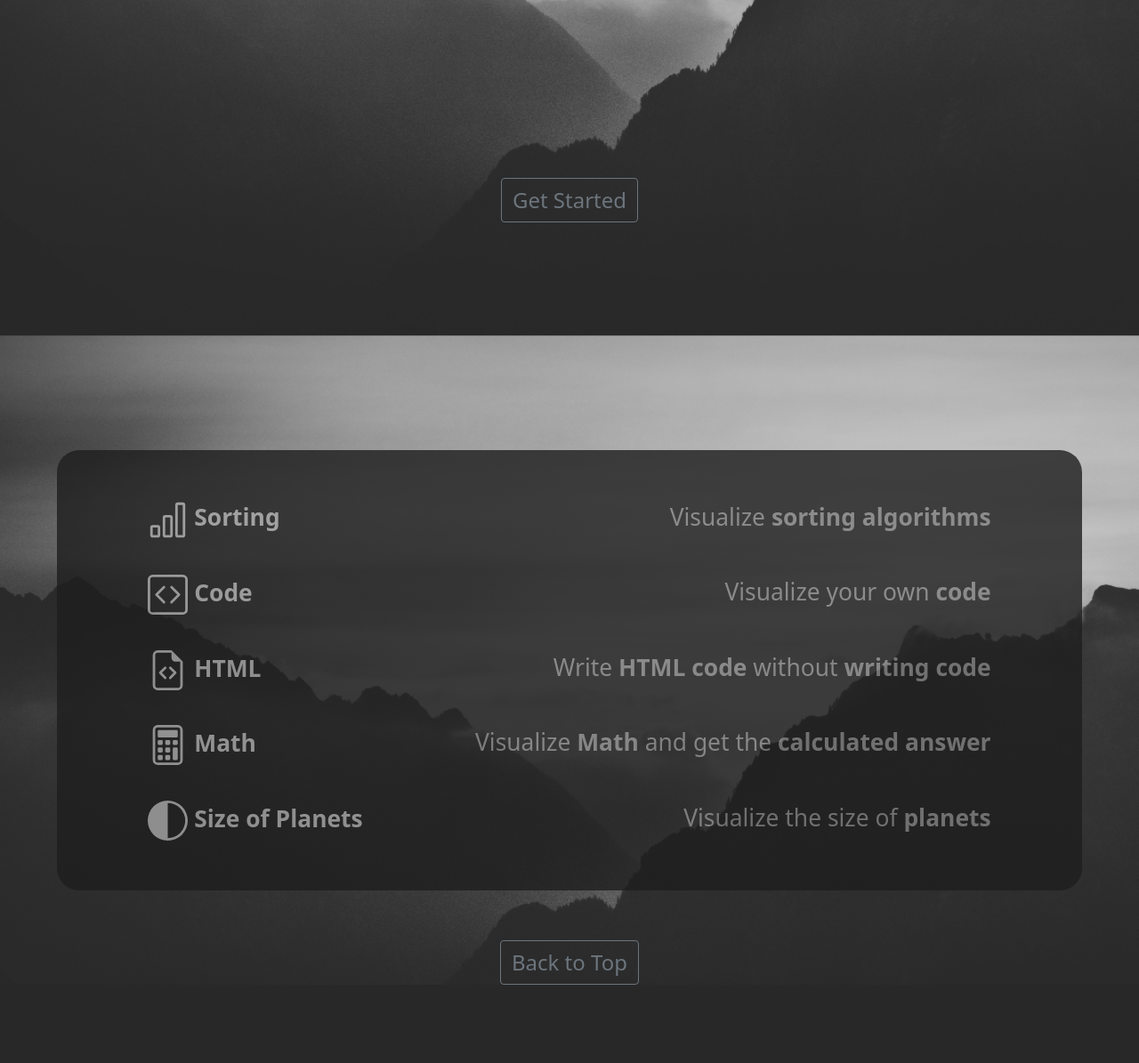
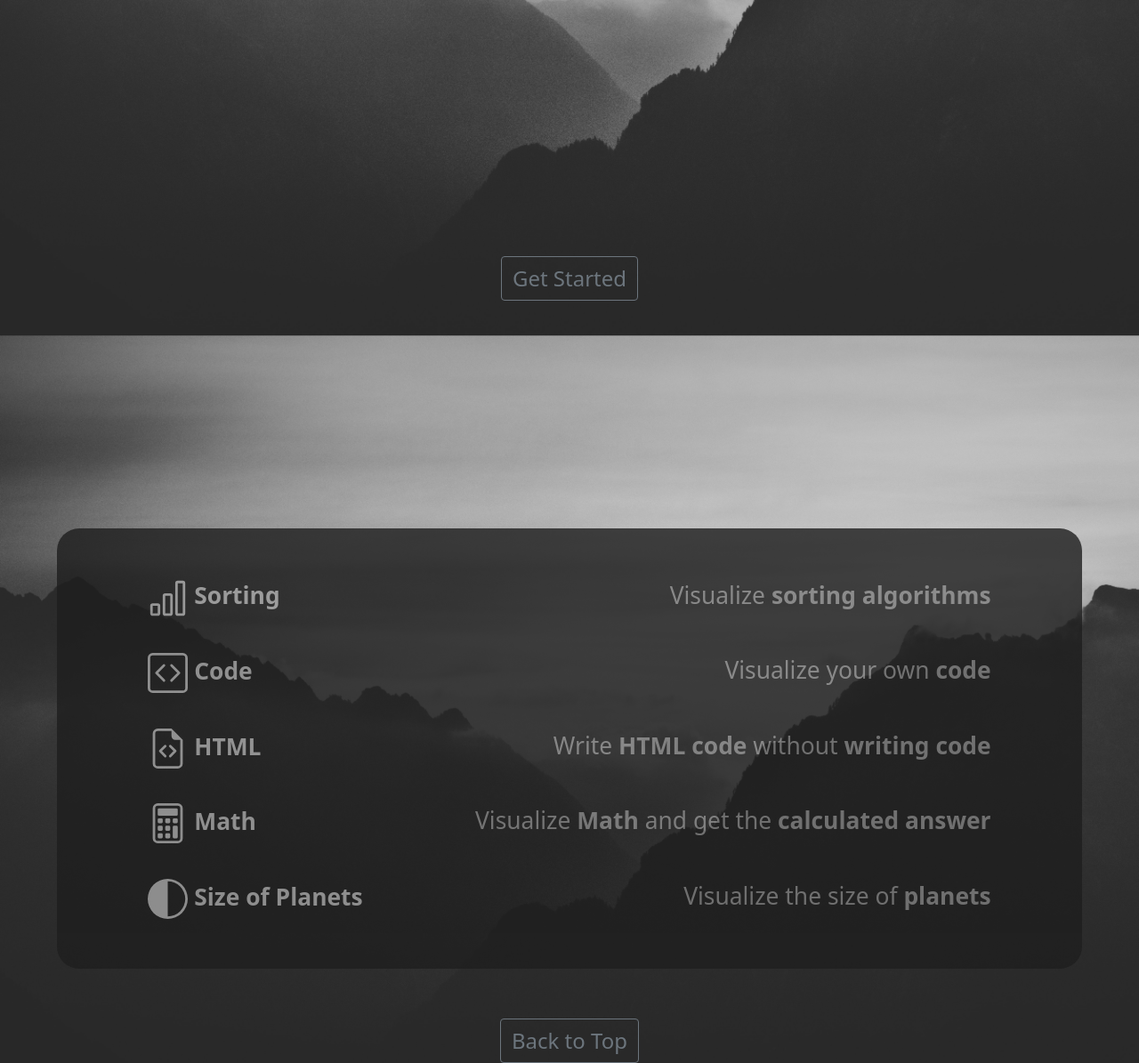
Before and after one commit to BekhruzSNiyazov/Visualization101, a Flask app: page / in a window 1280 px wide. Shown: the part 476-1671 px from the top of the page at 89% size. Before the commit the page ends 1583 px from the top, so only its background shows below. Run offline with Flask 2, Linux system fonts and the light colour scheme.

Commit message:
updated index.css

```diff
--- a/static/css/index.css
+++ b/static/css/index.css
@@ -1,3 +1,15 @@
+body {
+    overflow: hidden;
+}
+.scroll-container {
+    height: 100vh;
+    overflow-y: scroll;
+    scroll-snap-type: y mandatory;
+    scroll-behavior: smooth;
+}
+.child {
+    scroll-snap-align: center;
+}
 .console-container {
     font-size:7vh;
     text-align:center;
@@ -14,7 +26,7 @@
     font-weight: bolder;
 }
 #getStarted {
-    margin-top: 5vh;
+    margin-top: 16vh;
 }
 #bold {
     font-weight: bolder;
@@ -31,6 +43,7 @@
     opacity: 0.8;
     padding: 2vh 3vw 2vh 3vw;
     font-size: 3.3vh;
+    scroll-snap-align: start;
 }
 .a1 {
     margin-left: 5vw;
```
